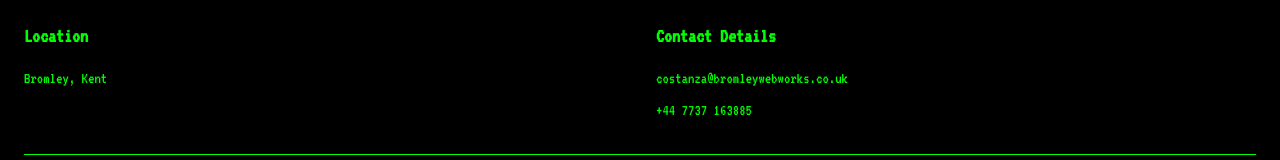
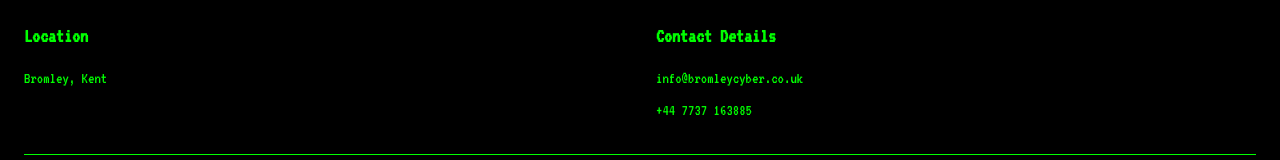
Before and after one commit to costikid/bromleycyber, a Nuxt app: page / in a window 1280 px wide. Shown: the part 2775-2935 px from the top of the page. Built offline with nearby package versions, Linux system fonts and the light colour scheme.

Commit message:
email change

```diff
--- a/components/AppFooter.vue
+++ b/components/AppFooter.vue
@@ -42,8 +42,8 @@
         <div>
           <h3 class="text-xl font-bold mb-4">Contact Details</h3>
           <p class="mb-2">
-            <a href="mailto:costanza@bromleywebworks.co.uk" class="hover:text-terminal-brightGreen">
-              costanza@bromleywebworks.co.uk
+            <a href="mailto:info@bromleycyber.co.uk" class="hover:text-terminal-brightGreen">
+              info@bromleycyber.co.uk
             </a>
           </p>
           <p>
--- a/composables/useBusinessData.ts
+++ b/composables/useBusinessData.ts
@@ -5,7 +5,7 @@ export const useBusinessData = () => {
     description: "Website security for small businesses in Bromley — I help small business owners protect their websites from common vulnerabilities and hacks. Your site won't just look good — it'll stay online, up to date, and protected from the latest threats.",
     url: "https://bromleycyber.co.uk",
     telephone: "+44 7737163885",
-    email: "costanza@bromleywebworks.co.uk",
+    email: "info@bromleycyber.co.uk",
     address: {
       streetAddress: "3 Fairmead",
       addressLocality: "Bromley",
--- a/nuxt.config.ts
+++ b/nuxt.config.ts
@@ -91,7 +91,7 @@ export default defineNuxtConfig({
 
   runtimeConfig: {
     resendApiKey: process.env.RESEND_API_KEY,
-    notificationEmail: process.env.NOTIFICATION_EMAIL || 'costanza@bromleywebworks.co.uk',
+    notificationEmail: process.env.NOTIFICATION_EMAIL || 'info@bromleycyber.co.uk',
     siteUrl: process.env.NUXT_SITE_URL || 'https://bromleycyber.co.uk',
     public: {
       siteUrl: process.env.NUXT_PUBLIC_SITE_URL || process.env.NUXT_SITE_URL || 'https://bromleycyber.co.uk'
```
